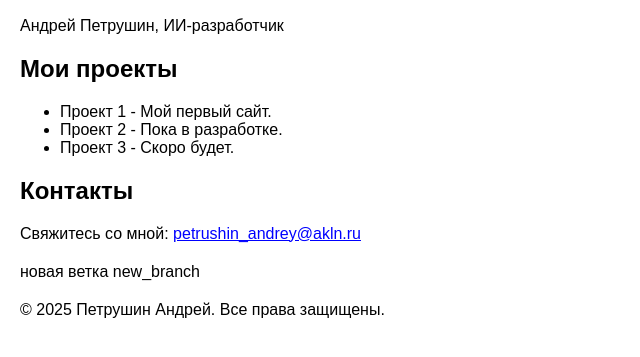
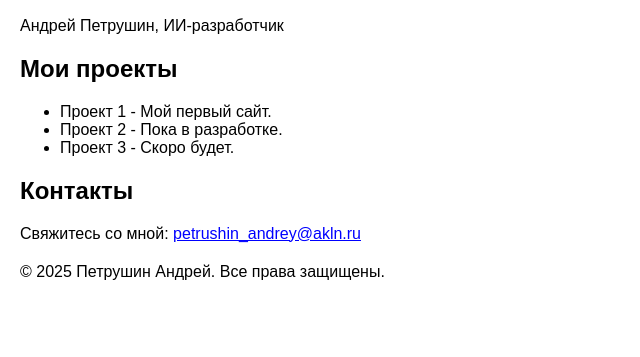
Before and after one commit to silvegeno/geekbrains, a plain HTML site: page index.html in a window 1280 px wide. Shown: the part 111-468 px from the top of the page, without its empty margins (0-640 px from the left). Drawn offline with Linux system fonts and the light colour scheme.

```diff
--- a/index.html
+++ b/index.html
@@ -30,9 +30,6 @@
         <p>Свяжитесь со мной: <a href="mailto:petrushin_andrey@akln.ru">petrushin_andrey@akln.ru</a></p>
     </section>
 
-    <section>
-        <p>новая ветка new_branch</p>
-    </section>
     <footer>
         <p>&copy; 2025 Петрушин Андрей. Все права защищены.</p>
     </footer>
```
